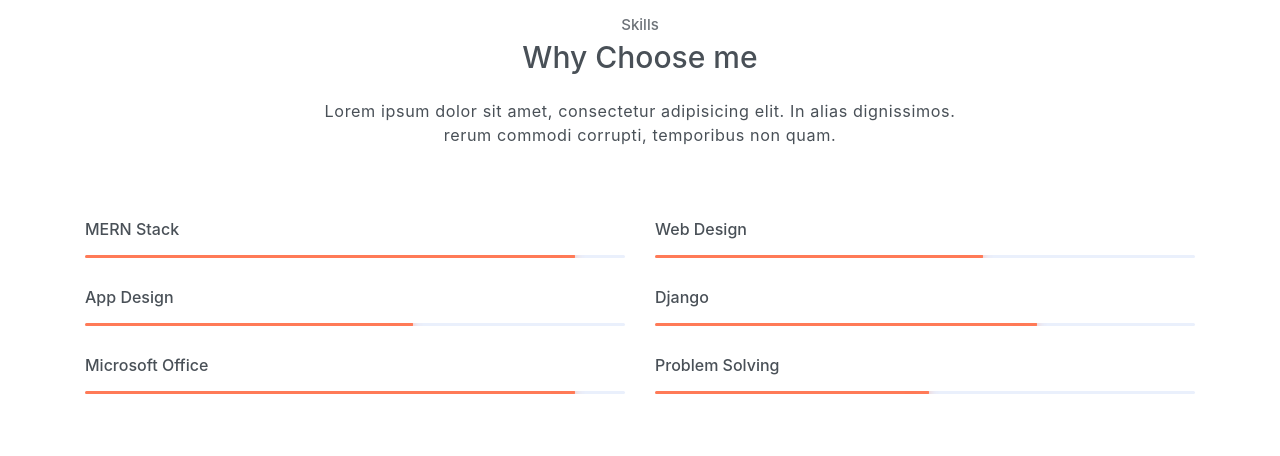
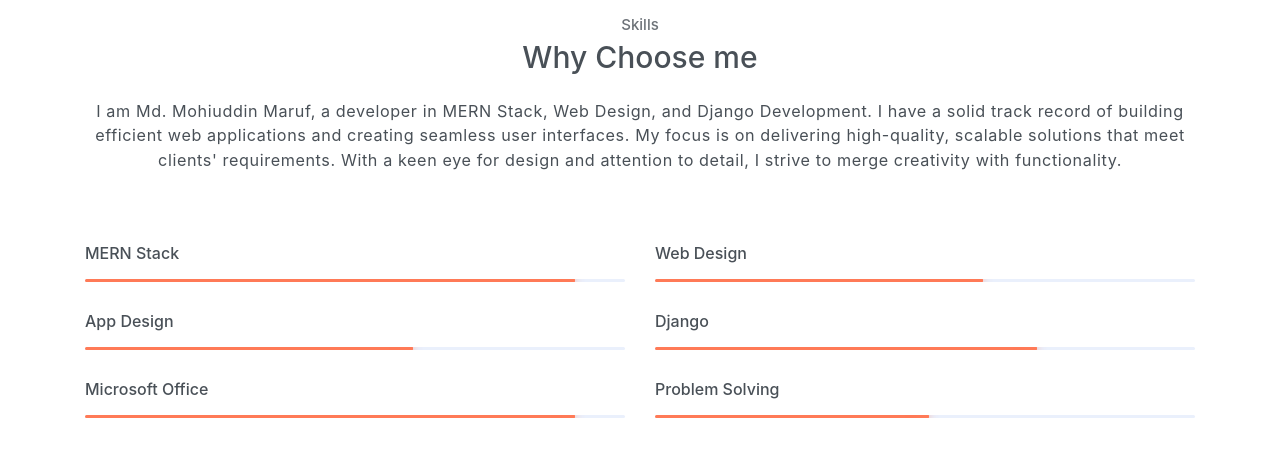
Before and after one commit to maruf119459/protfolio-for-google-sit, a website: page public_html/skills.html in a window 1280 px wide. Drawn offline with Linux system fonts and the light colour scheme.

Commit message:
Update skills.html

```diff
--- a/public_html/skills.html
+++ b/public_html/skills.html
@@ -21,8 +21,8 @@
         <div class="container text-center">
             <h6 class="subtitle">Skills</h6>
             <h6 class="section-title mb-4">Why Choose me</h6>
-            <p class="mb-5 pb-4">Lorem ipsum dolor sit amet, consectetur adipisicing elit. In alias dignissimos. <br>
-                rerum commodi corrupti, temporibus non quam.</p>
+                        <p class="mb-5 pb-4">I am Md. Mohiuddin Maruf, a developer in MERN Stack, Web Design, and Django Development. I have a solid track record of building efficient web applications and creating seamless user interfaces. My focus is on delivering high-quality, scalable solutions that meet clients' requirements. With a keen eye for design and attention to detail, I strive to merge creativity with functionality.</p>
+
 
             <div class="row text-left">
                 <div class="col-sm-6">
```
